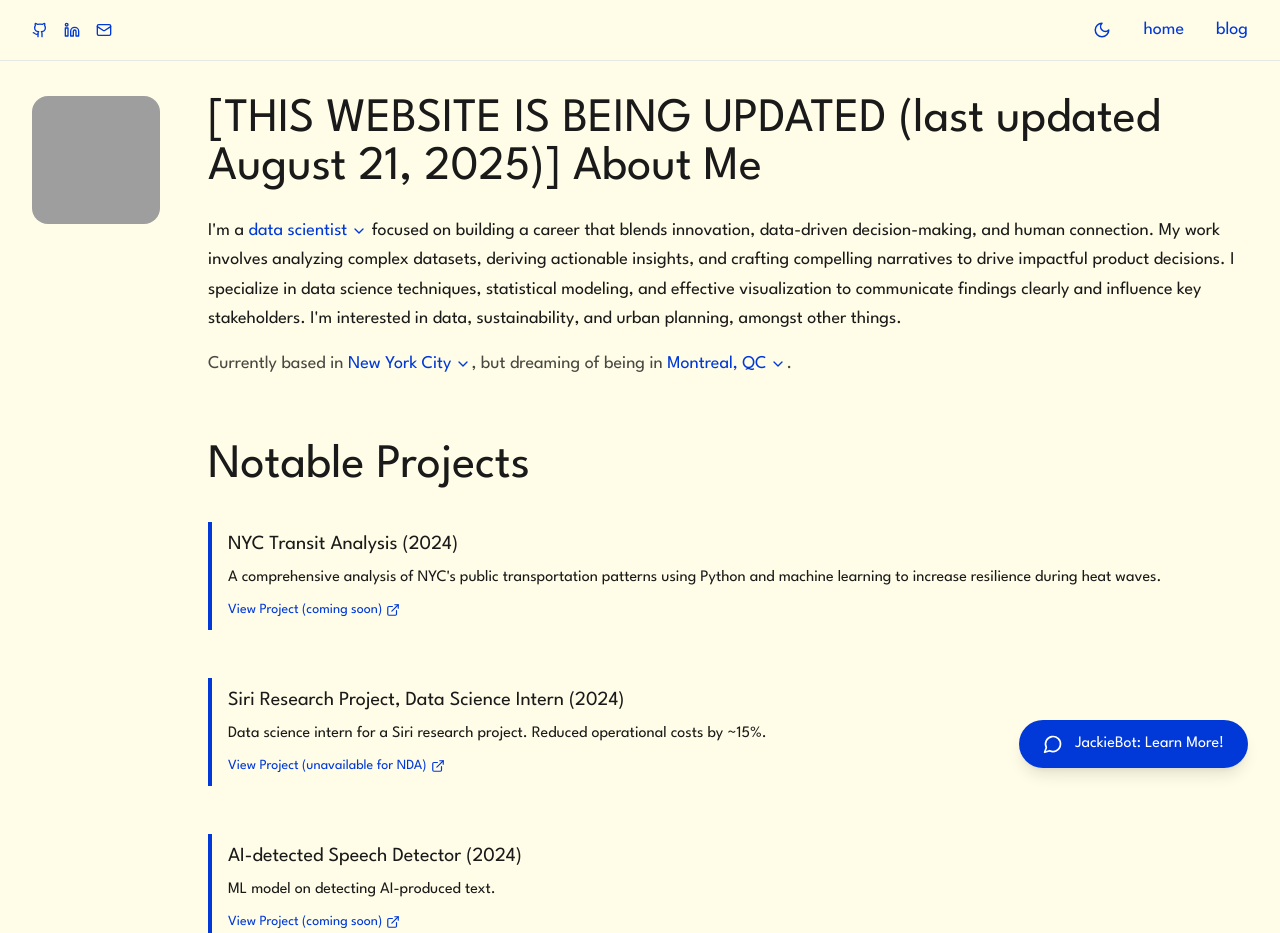
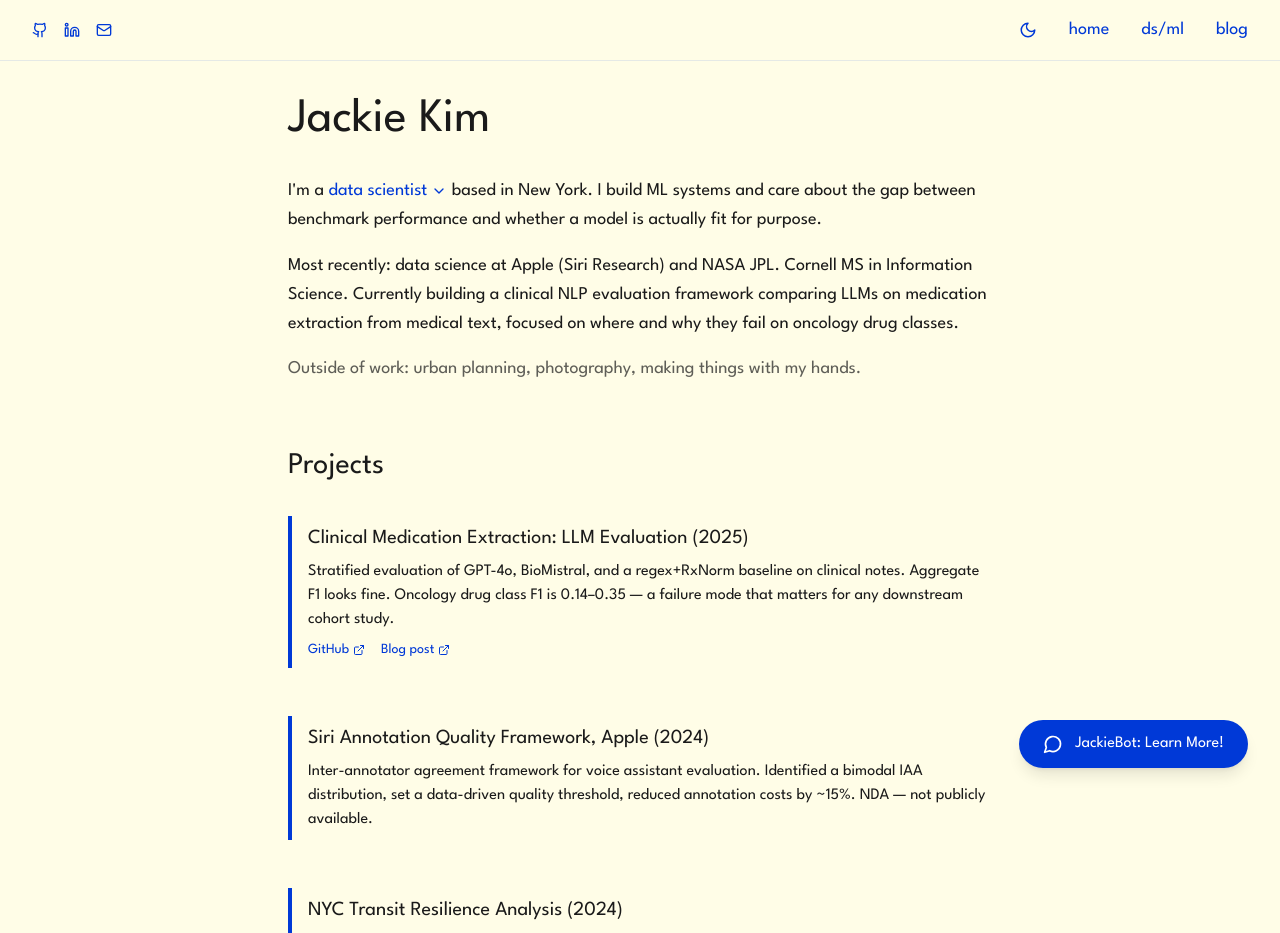
Before and after one commit to jaackiekim/jackiekim.me, a React (Vite) app: page / in a window 1280 px wide. Shown: the top 933 px of the page. Built offline with nearby package versions, Linux system fonts and the light colour scheme; grey boxes are pictures that could not be loaded.

Commit message:
feat: clean home page, add ds/ml page, remove WIP notice

```diff
--- a/src/App.tsx
+++ b/src/App.tsx
@@ -5,9 +5,8 @@ import { motion } from 'framer-motion';
 import ChatBot from './components/ChatBot';
 import Blog from './components/Blog';
 import BlogPost from './components/BlogPost';
+import DSML from './components/DSML';
 import RoleFlip from './components/RoleFlip';
-import LocationFlip from './components/LocationFlip';
-import LocationFlip2 from './components/LocationFlip2';
 import { useTheme } from './components/ThemeProvider';
 
 function App() {
@@ -63,6 +62,14 @@ function App() {
                 </li>
                 <li>
                   <Link
+                    to="/dsml"
+                    className={`${theme === 'dark' ? 'text-blue-400 hover:text-blue-300' : 'text-[#0039D7] hover:text-[#002BB4]'} transition-colors text-lg`}
+                  >
+                    ds/ml
+                  </Link>
+                </li>
+                <li>
+                  <Link
                     to="/blog"
                     className={`${theme === 'dark' ? 'text-blue-400 hover:text-blue-300' : 'text-[#0039D7] hover:text-[#002BB4]'} transition-colors text-lg`}
                   >
@@ -78,51 +85,49 @@ function App() {
           <Routes>
             <Route path="/blog" element={<Blog />} />
             <Route path="/blog/:slug" element={<BlogPost />} />
+            <Route path="/dsml" element={<DSML />} />
             <Route path="/" element={
-              <div className="max-w-7xl mx-auto px-8">
-                <div className="flex flex-col lg:flex-row gap-12">
-                  {/* Left Column with Photo - Hidden on Mobile */}
-                  <div className="hidden lg:block lg:w-32">
-                    <div className="w-32 h-32 bg-[#0039D7]/5 rounded-2xl overflow-hidden">
-                      <img
-                        src="https://images.unsplash.com/photo-1517849845537-4d257902454a"
-                        alt="Profile"
-                        className="w-full h-full object-cover"
-                      />
-                    </div>
-                  </div>
-
-                  {/* Right Column with Content */}
-                  <div className="lg:flex-1">
-                    {/* About Me Section */}
+              <div className="max-w-3xl mx-auto px-8">
+                {/* About */}
                 <div className="mb-16">
-                      <h2 className={`text-5xl mb-6 ${theme === 'dark' ? 'text-white' : ''}`}>[THIS WEBSITE IS BEING UPDATED (last updated August 21, 2025)] About Me</h2>
+                  <h1 className={`text-5xl mb-8 ${theme === 'dark' ? 'text-white' : ''}`}>Jackie Kim</h1>
                   <div className="space-y-4 text-lg leading-relaxed">
-                        <p className={theme === 'dark' ? 'text-gray-300' : ''}>
-                          <RoleFlip /> focused on building a career that blends innovation, data-driven decision-making, and human connection. My work involves analyzing complex datasets, deriving actionable insights, and crafting compelling narratives to drive impactful product decisions. I specialize in data science techniques, statistical modeling, and effective visualization to communicate findings clearly and influence key stakeholders. I'm interested in data, sustainability, and urban planning, amongst other things.
+                    <p className={theme === 'dark' ? 'text-gray-300' : 'text-[#1a1a1a]'}>
+                      <RoleFlip /> based in New York. I build ML systems and care about the gap between
+                      benchmark performance and whether a model is actually fit for purpose.
                     </p>
-                        <p className={theme === 'dark' ? 'text-gray-400' : 'text-[#1a1a1a]/80'}>
-                          Currently based in <LocationFlip />, but dreaming of being in <LocationFlip2 />.
+                    <p className={theme === 'dark' ? 'text-gray-300' : 'text-[#1a1a1a]'}>
+                      Most recently: data science at Apple (Siri Research) and NASA JPL. Cornell MS in Information Science.
+                      Currently building a clinical NLP evaluation framework comparing LLMs on medication extraction
+                      from medical text, focused on where and why they fail on oncology drug classes.
+                    </p>
+                    <p className={theme === 'dark' ? 'text-gray-400' : 'text-[#1a1a1a]/70'}>
+                      Outside of work: urban planning, photography, making things with my hands.
                     </p>
                   </div>
                 </div>
 
-                    {/* Notable Projects Section */}
+                {/* Projects */}
                 <div>
-                      <h2 className={`text-5xl mb-8 ${theme === 'dark' ? 'text-white' : ''}`}>Notable Projects</h2>
+                  <h2 className={`text-3xl mb-8 ${theme === 'dark' ? 'text-white' : ''}`}>Projects</h2>
                   <div className="grid gap-6">
                     <motion.div
                       whileHover={{ x: 4 }}
                       transition={{ type: "tween" }}
                       className={`project-card ${theme === 'dark' ? 'hover:bg-gray-800' : 'hover:bg-white'}`}
                     >
-                          <h3 className={`text-xl mb-2 ${theme === 'dark' ? 'text-white' : ''}`}>NYC Transit Analysis (2024)</h3>
+                      <h3 className={`text-xl mb-2 ${theme === 'dark' ? 'text-white' : ''}`}>Clinical Medication Extraction: LLM Evaluation (2025)</h3>
                       <p className={theme === 'dark' ? 'text-gray-300' : 'text-[#1a1a1a]'}>
-                            A comprehensive analysis of NYC's public transportation patterns using Python and machine learning to increase resilience during heat waves.
+                        Stratified evaluation of GPT-4o, BioMistral, and a regex+RxNorm baseline on clinical notes.
+                        Aggregate F1 looks fine. Oncology drug class F1 is 0.14–0.35 — a failure mode that matters
+                        for any downstream cohort study.
                       </p>
-                          <div className="mt-2">
-                            <a href="#" className={`inline-flex items-center ${theme === 'dark' ? 'text-blue-400 hover:text-blue-300' : 'text-[#0039D7] hover:text-[#002BB4]'} text-sm`}>
-                              View Project (coming soon) <ExternalLink size={14} className="ml-1" />
+                      <div className="mt-2 flex gap-4">
+                        <a href="https://github.com/jaackiekim/clinical-med-extraction" target="_blank" rel="noopener noreferrer" className={`inline-flex items-center ${theme === 'dark' ? 'text-blue-400 hover:text-blue-300' : 'text-[#0039D7] hover:text-[#002BB4]'} text-sm`}>
+                          GitHub <ExternalLink size={12} className="ml-1" />
+                        </a>
+                        <a href="/blog/medication-extraction-llm-evaluation" className={`inline-flex items-center ${theme === 'dark' ? 'text-blue-400 hover:text-blue-300' : 'text-[#0039D7] hover:text-[#002BB4]'} text-sm`}>
+                          Blog post <ExternalLink size={12} className="ml-1" />
                         </a>
                       </div>
                     </motion.div>
@@ -132,15 +137,12 @@ function App() {
                       transition={{ type: "tween" }}
                       className={`project-card ${theme === 'dark' ? 'hover:bg-gray-800' : 'hover:bg-white'}`}
                     >
-                          <h3 className={`text-xl mb-2 ${theme === 'dark' ? 'text-white' : ''}`}>Siri Research Project, Data Science Intern (2024)</h3>
+                      <h3 className={`text-xl mb-2 ${theme === 'dark' ? 'text-white' : ''}`}>Siri Annotation Quality Framework, Apple (2024)</h3>
                       <p className={theme === 'dark' ? 'text-gray-300' : 'text-[#1a1a1a]'}>
-                            Data science intern for a Siri research project. Reduced operational costs by ~15%.
+                        Inter-annotator agreement framework for voice assistant evaluation. Identified a bimodal
+                        IAA distribution, set a data-driven quality threshold, reduced annotation costs by ~15%.
+                        NDA — not publicly available.
                       </p>
-                          <div className="mt-2">
-                            <a href="#" className={`inline-flex items-center ${theme === 'dark' ? 'text-blue-400 hover:text-blue-300' : 'text-[#0039D7] hover:text-[#002BB4]'} text-sm`}>
-                              View Project (unavailable for NDA) <ExternalLink size={14} className="ml-1" />
-                            </a>
-                          </div>
                     </motion.div>
 
                     <motion.div
@@ -148,18 +150,12 @@ function App() {
                       transition={{ type: "tween" }}
                       className={`project-card ${theme === 'dark' ? 'hover:bg-gray-800' : 'hover:bg-white'}`}
                     >
-                          <h3 className={`text-xl mb-2 ${theme === 'dark' ? 'text-white' : ''}`}>AI-detected Speech Detector (2024)</h3>
+                      <h3 className={`text-xl mb-2 ${theme === 'dark' ? 'text-white' : ''}`}>NYC Transit Resilience Analysis (2024)</h3>
                       <p className={theme === 'dark' ? 'text-gray-300' : 'text-[#1a1a1a]'}>
-                            ML model on detecting AI-produced text.
+                        Analysis of NYC public transportation vulnerability during heat events using MTA ridership,
+                        NOAA temperature, and census data.
                       </p>
-                          <div className="mt-2">
-                            <a href="#" className={`inline-flex items-center ${theme === 'dark' ? 'text-blue-400 hover:text-blue-300' : 'text-[#0039D7] hover:text-[#002BB4]'} text-sm`}>
-                              View Project (coming soon) <ExternalLink size={14} className="ml-1" />
-                            </a>
-                          </div>
                     </motion.div>
-                      </div>
-                    </div>
                   </div>
                 </div>
 
--- /dev/null
+++ b/src/components/DSML.tsx
@@ -0,0 +1,174 @@
+import React from 'react';
+import { useTheme } from './ThemeProvider';
+
+export default function DSML() {
+  const { theme } = useTheme();
+
+  const prose = theme === 'dark' ? 'text-gray-300' : 'text-[#1a1a1a]';
+  const heading = theme === 'dark' ? 'text-white' : 'text-[#1a1a1a]';
+  const accent = theme === 'dark' ? 'text-blue-400' : 'text-[#0039D7]';
+  const subtle = theme === 'dark' ? 'text-gray-400' : 'text-[#1a1a1a]/60';
+  const divider = theme === 'dark' ? 'border-gray-700' : 'border-[#0039D7]/10';
+
+  return (
+    <div className="max-w-3xl mx-auto px-8 py-12">
+
+      <p className={`text-lg mb-10 leading-relaxed ${prose}`}>
+        Applied ML researcher focused on building rigorous, domain-aware systems — from NLP pipelines
+        on clinical text to evaluation frameworks that surface where models fail. I care about the gap
+        between benchmark performance and real-world fitness, and I build toward closing it.
+      </p>
+
+      <hr className={`border-t ${divider} mb-10`} />
+
+      {/* Education */}
+      <section className="mb-10">
+        <h2 className={`text-xs uppercase tracking-widest font-semibold mb-6 ${subtle}`}>Education</h2>
+
+        <div className="space-y-6">
+          <div>
+            <div className="flex justify-between items-baseline mb-1">
+              <span className={`font-semibold ${heading}`}>Cornell University</span>
+              <span className={`text-sm ${subtle}`}>2023 – 2025</span>
+            </div>
+            <p className={`text-sm ${prose}`}>M.S. Information Science</p>
+            <p className={`text-sm ${subtle} mt-1`}>Coursework: Machine Learning, Natural Language Processing, Applied Statistics, Data-Driven Web Applications</p>
+          </div>
+
+          <div>
+            <div className="flex justify-between items-baseline mb-1">
+              <span className={`font-semibold ${heading}`}>University of California, San Diego</span>
+              <span className={`text-sm ${subtle}`}>2018 – 2022</span>
+            </div>
+            <p className={`text-sm ${prose}`}>B.S. Data Science</p>
+          </div>
+        </div>
+      </section>
+
+      <hr className={`border-t ${divider} mb-10`} />
+
+      {/* Skills */}
+      <section className="mb-10">
+        <h2 className={`text-xs uppercase tracking-widest font-semibold mb-6 ${subtle}`}>Skills</h2>
+        <div className="space-y-3">
+          <div>
+            <span className={`text-sm font-semibold ${heading}`}>Languages: </span>
+            <span className={`text-sm ${prose}`}>Python, SQL, R</span>
+          </div>
+          <div>
+            <span className={`text-sm font-semibold ${heading}`}>ML & NLP: </span>
+            <span className={`text-sm ${prose}`}>large language models, named entity recognition, fine-tuning, evaluation design, inter-annotator agreement, statistical modeling</span>
+          </div>
+          <div>
+            <span className={`text-sm font-semibold ${heading}`}>Data: </span>
+            <span className={`text-sm ${prose}`}>clinical text (EHR, medical transcripts), unstructured text, time series, geospatial data</span>
+          </div>
+          <div>
+            <span className={`text-sm font-semibold ${heading}`}>Tools: </span>
+            <span className={`text-sm ${prose}`}>PyTorch, HuggingFace, scikit-learn, pandas, OpenAI API, RxNorm, Git</span>
+          </div>
+        </div>
+      </section>
+
+      <hr className={`border-t ${divider} mb-10`} />
+
+      {/* Work Experience */}
+      <section className="mb-10">
+        <h2 className={`text-xs uppercase tracking-widest font-semibold mb-6 ${subtle}`}>Work Experience</h2>
+
+        <div className="space-y-8">
+          <div>
+            <div className="flex justify-between items-baseline mb-1">
+              <span className={`font-semibold ${heading}`}>Data Science Intern</span>
+              <span className={`text-sm ${subtle}`}>2024</span>
+            </div>
+            <a
+              href="https://www.apple.com"
+              target="_blank"
+              rel="noopener noreferrer"
+              className={`text-sm ${accent} hover:underline`}
+            >
+              Apple, Siri Research
+            </a>
+            <ul className={`mt-2 space-y-1 text-sm ${prose} list-disc list-inside`}>
+              <li>Built inter-annotator agreement framework for voice assistant evaluation; switched from Cohen's to Fleiss' kappa to handle multi-rater structure</li>
+              <li>Identified bimodal IAA distribution signaling systematic annotator disagreement on a specific task subtype; set data-driven quality threshold</li>
+              <li>Reduced annotation operational costs by ~15% through targeted rater calibration and task scoping</li>
+            </ul>
+          </div>
+
+          <div>
+            <div className="flex justify-between items-baseline mb-1">
+              <span className={`font-semibold ${heading}`}>Data Science Intern</span>
+              <span className={`text-sm ${subtle}`}>2023</span>
+            </div>
+            <a
+              href="https://www.jpl.nasa.gov"
+              target="_blank"
+              rel="noopener noreferrer"
+              className={`text-sm ${accent} hover:underline`}
+            >
+              NASA Jet Propulsion Laboratory
+            </a>
+            <ul className={`mt-2 space-y-1 text-sm ${prose} list-disc list-inside`}>
+              <li>Developed ML pipelines for remote sensing data analysis in high-stakes scientific environments</li>
+              <li>Worked within domain-expert teams where data quality and methodological rigor were non-negotiable</li>
+            </ul>
+          </div>
+        </div>
+      </section>
+
+      <hr className={`border-t ${divider} mb-10`} />
+
+      {/* Projects */}
+      <section className="mb-10">
+        <h2 className={`text-xs uppercase tracking-widest font-semibold mb-6 ${subtle}`}>Selected Projects</h2>
+
+        <div className="space-y-8">
+          <div>
+            <div className="flex justify-between items-baseline mb-1">
+              <span className={`font-semibold ${heading}`}>Clinical Medication Extraction: LLM Evaluation Framework</span>
+              <span className={`text-sm ${subtle}`}>2025</span>
+            </div>
+            <p className={`text-sm ${prose} mt-1`}>
+              Stratified evaluation of GPT-4o, BioMistral, and a regex+RxNorm baseline on medication NER
+              from clinical notes. Core finding: aggregate F1 (0.63–0.76) conceals near-complete failure on
+              oncology drug classes (Drug F1: 0.14–0.35; Strength F1: 0.00–0.28). Demonstrates that
+              structured missingness in extraction outputs biases downstream cohort selection in real-world
+              evidence studies. Few-shot prompting degraded recall via formatting bias from in-context examples.
+            </p>
+            <div className="flex gap-4 mt-2">
+              <a
+                href="https://github.com/jaackiekim/clinical-med-extraction"
+                target="_blank"
+                rel="noopener noreferrer"
+                className={`text-sm ${accent} hover:underline`}
+              >
+                GitHub
+              </a>
+              <a
+                href="/blog/medication-extraction-llm-evaluation"
+                className={`text-sm ${accent} hover:underline`}
+              >
+                Blog post
+              </a>
+            </div>
+          </div>
+
+          <div>
+            <div className="flex justify-between items-baseline mb-1">
+              <span className={`font-semibold ${heading}`}>NYC Transit Resilience Analysis</span>
+              <span className={`text-sm ${subtle}`}>2024</span>
+            </div>
+            <p className={`text-sm ${prose} mt-1`}>
+              Analysis of NYC public transportation vulnerability during heat events using MTA ridership,
+              NOAA temperature, and census data. Identified service corridors where ridership demand peaks
+              coincide with infrastructure stress under high-heat conditions.
+            </p>
+          </div>
+        </div>
+      </section>
+
+    </div>
+  );
+}
```
Lines whose indentation alone changed are shown as unchanged.
